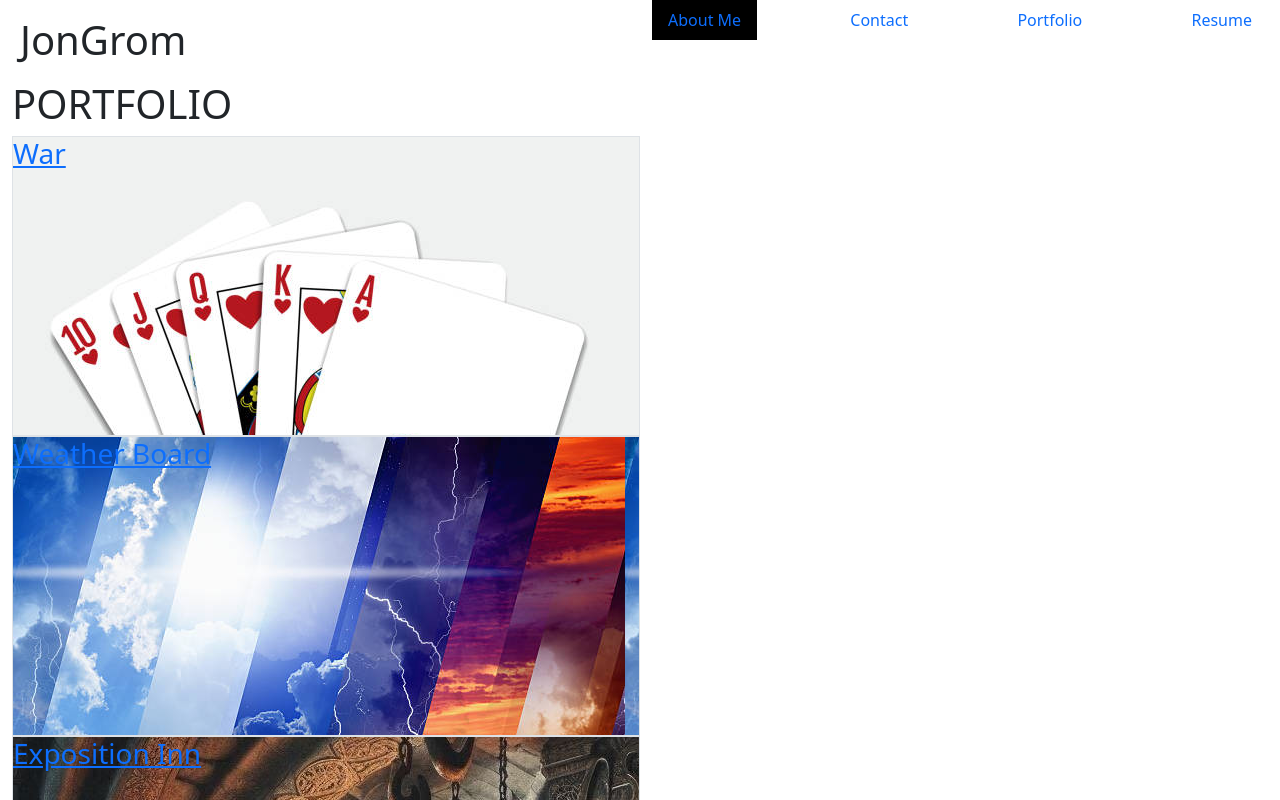
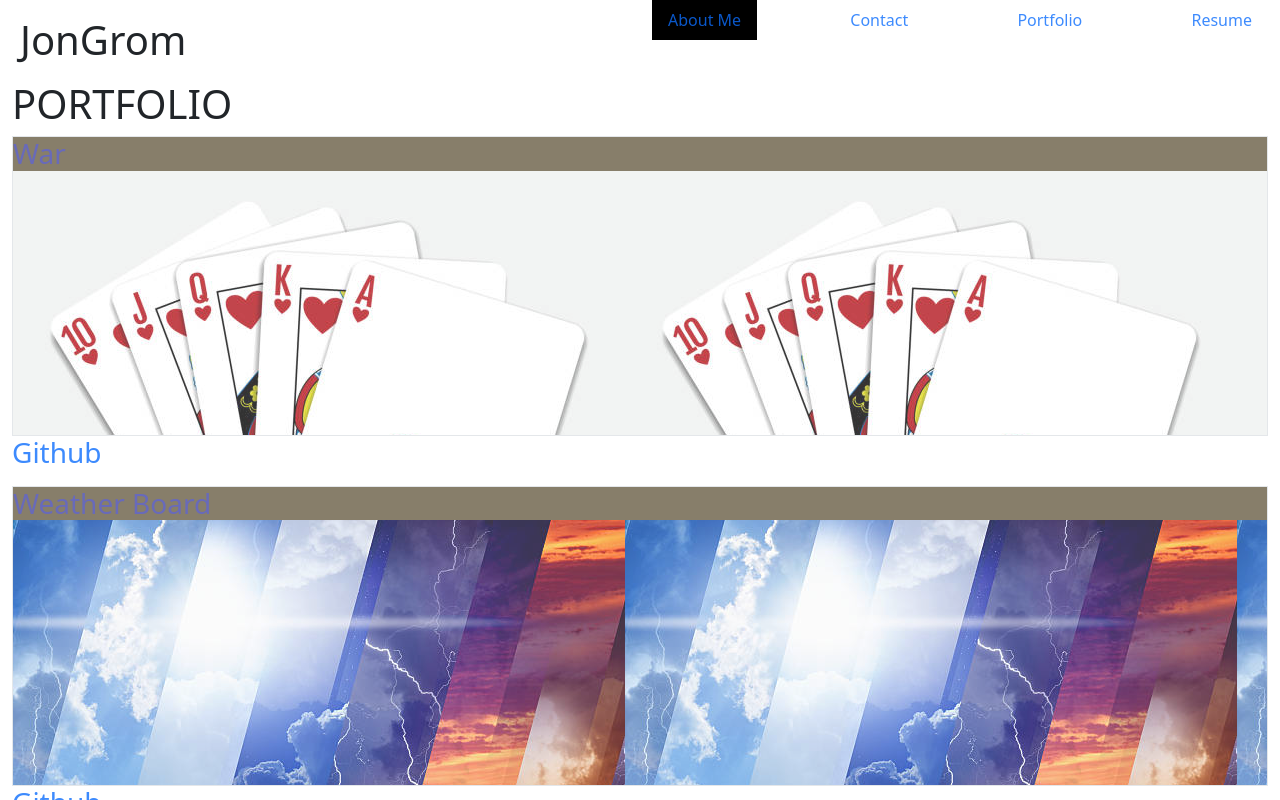
Before and after one commit to JonGrom/jongroms-portfolio-react, a React (Vite) app: page /portfolio in a window 1280 px wide. Shown: the top 800 px of the page. Built offline with nearby package versions, Linux system fonts and the light colour scheme.

Commit message:
portfolio page styling

```diff
--- a/src/App.css
+++ b/src/App.css
@@ -11,6 +11,15 @@
   width: 40%
 } */
 
+a{
+  text-decoration: none!important;
+  opacity: 80%;
+}
+
+a:hover{
+  opacity: 100%;
+}
+
 .container img{
   object-fit: cover;
   opacity: 70%;
@@ -21,3 +30,9 @@
 #project{
   height: 300px;
 }
+
+.title{
+  color: #4346aa;
+  text-decoration: none!important;
+  background-color: #6a5e46;
+}
--- a/src/App.jsx
+++ b/src/App.jsx
@@ -22,8 +22,8 @@ function App() {
               <Route path="/resume" element={<ResumePage/>}/>
             </Routes>
         </div>
+        <Footer/>
       </BrowserRouter>
-      <Footer/>
     </>
   )
 }
--- a/src/components/Projects.jsx
+++ b/src/components/Projects.jsx
@@ -1,10 +1,15 @@
 export default function Projects({project}){
     //create an array of projects to rendere on page
         return(
-            <a id="" href={project.href} >
-                <div className="border" id="project" style={{ backgroundImage: `url(../../assets/images/${project.imageSrc})` }}>
-                    <h3 className="title">{project.title}</h3>
-                </div>
-            </a>
+            <div>
+                <a id="" href={project.href} >
+                    <div className="border" id="project" style={{ backgroundImage: `url(../../assets/images/${project.imageSrc})` }}>
+                        <h3 className="title">{project.title}</h3>
+                    </div>
+                </a>
+                <a href={project.githubLink}>
+                    <h3 className="mb-3">Github</h3>
+                </a>
+            </div>
         )
     }
--- a/src/components/pages/PortfolioPage.jsx
+++ b/src/components/pages/PortfolioPage.jsx
@@ -50,12 +50,12 @@ export default function PortfolioPage(props){
     return(
         <>
             <h1>PORTFOLIO</h1>
-            <div className="col-6">
+            <div className="col-md-">
                 {menu.map( item => (
                     <Projects key={item.title} project={item}/>
                 ))}
             </div>
-            <div className="col-6">
+            <div className="col-md-">
 
             </div>
         </>
```
